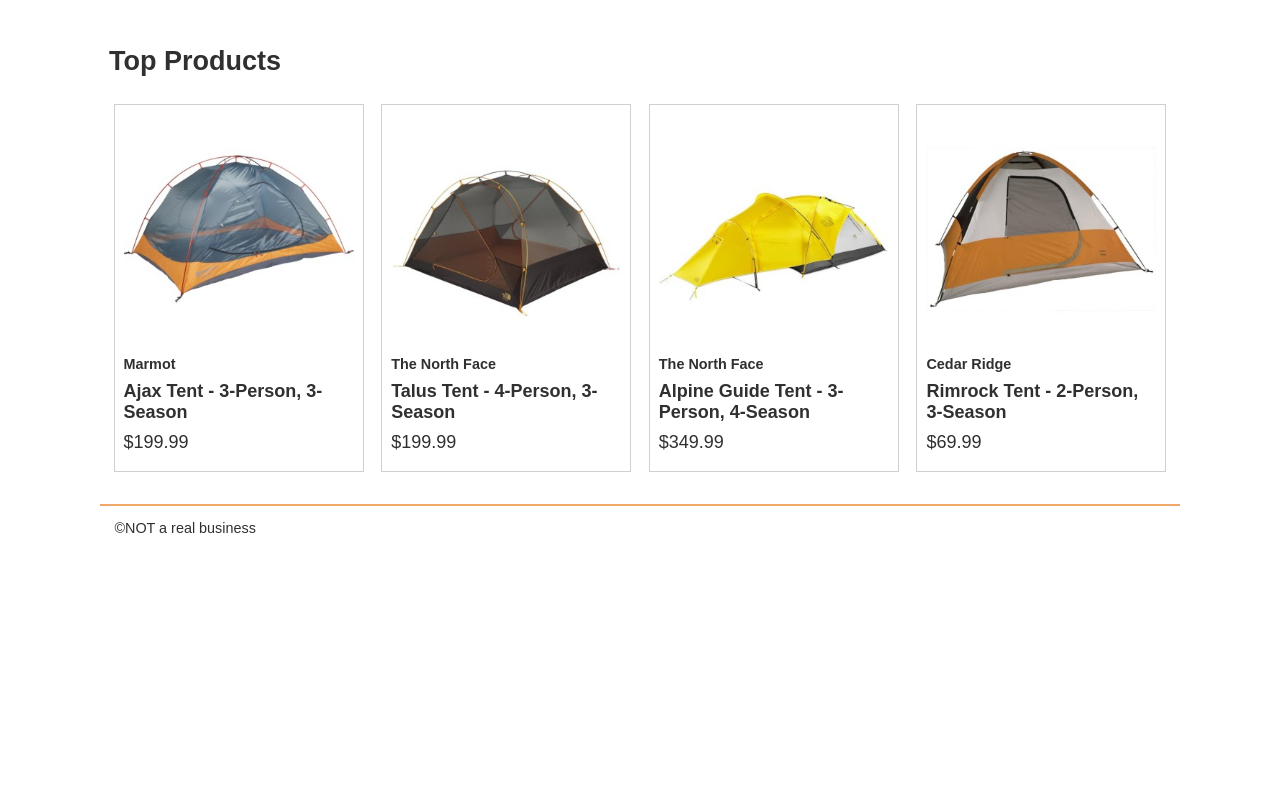
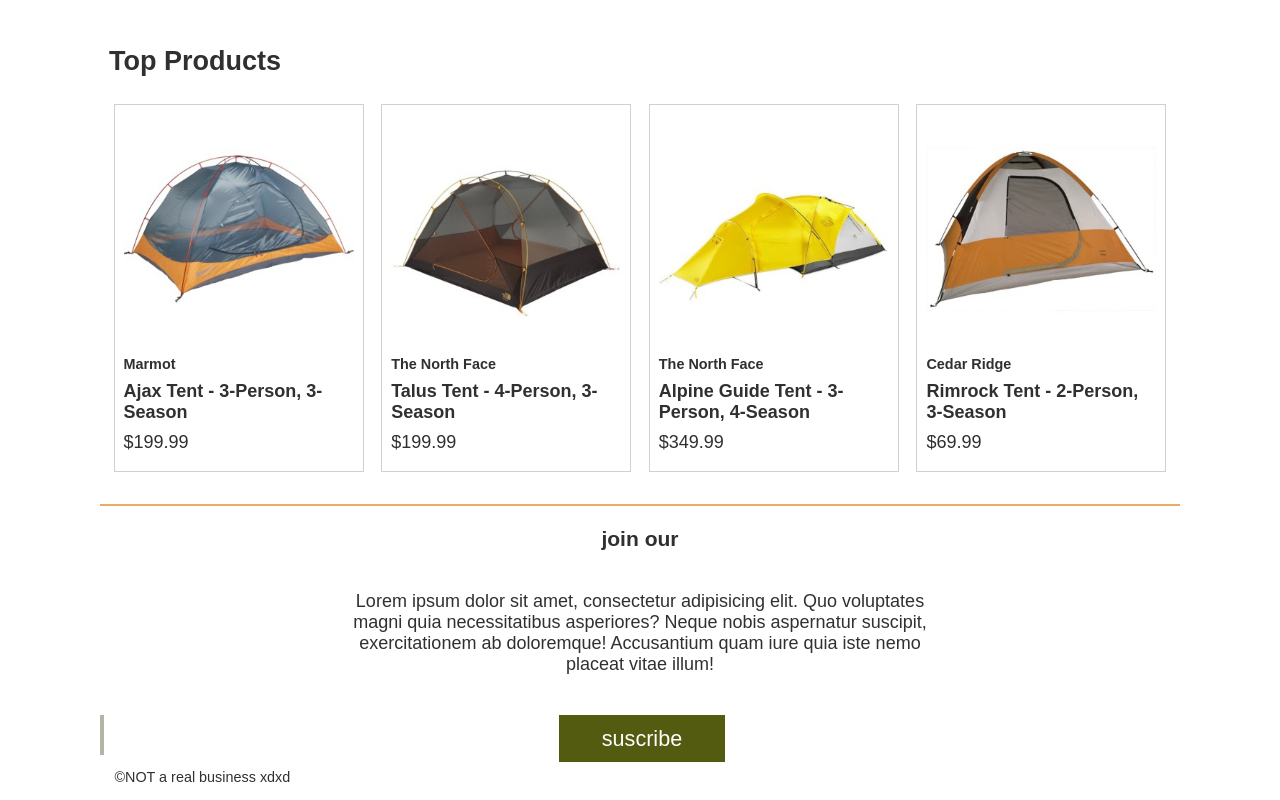
Before and after one commit to Jonas-chino/sleepout, a website built with Vite: page src/index.html in a window 1280 px wide. Shown: the part 628-1428 px from the top of the page. Before the commit the page ends 1178 px from the top, so only its background shows below. Built offline with nearby package versions, Linux system fonts and the light colour scheme.

```diff
--- a/src/css/style.css
+++ b/src/css/style.css
@@ -220,3 +220,50 @@
   font-size: var(--small-font);
   padding: 1em;
 }
+.email_container{
+  text-align: center;
+  align-content: center;
+  align-items: center;
+  justify-content: center;
+}
+.email_container p {
+  max-width: 600px;
+  margin: 40px auto;
+}
+.email_box{
+  height: 40px;
+  display: flex;
+  justify-content: center;
+
+}
+
+#tbox, #btn-emi{
+  border: none;
+  outline: none;
+}
+#tbox{
+  width: 0px;
+  transition: 0.5s;
+  background-color: #b2b4a4;
+  opacity:1;
+}
+#btn-emi:hover{
+  background-color: brown;
+  font-size: 1.2rem;
+}
+.email_box:hover> #tbox, #tbox:focus{
+  width: 260px;
+  padding: 0 10px;
+}
+
+@media screen and (max-width: 600px){
+  .product-card img{
+    max-width: 159px;
+  }
+}
+
+
+.product-card img:hover{
+  transform: scale(1.21);
+  transition: 0.2s;
+}
--- a/src/index.html
+++ b/src/index.html
@@ -7,6 +7,14 @@
     <link rel="stylesheet" href="/css/style.css" />
   </head>
   <body>
+    <script>
+      function captura (){
+    var datas = document.getElementById("tbox").value;
+    alert(datas);
+    console.log(datas);
+    localStorage.setItem('user-emi', datas);
+}
+    </script>
     <header class="divider">
       <div class="logo">
         <img src="/images/noun_Tent_2517.svg" alt="tent image for logo">
@@ -101,6 +109,17 @@
         </ul>
       </section>
     </main>
-    <footer>&copy;NOT a real business</footer>
+    <div class="email_container">
+      <form action="">
+          <h3>join our</h3>
+
+              <p>Lorem ipsum dolor sit amet, consectetur adipisicing elit. Quo voluptates magni quia necessitatibus asperiores? Neque nobis aspernatur suscipit, exercitationem ab doloremque! Accusantium quam iure quia iste nemo placeat vitae illum!</p>
+              <div class="email_box">
+                  <input id="tbox" placeholder="email" type="email">
+                  <button id="btn-emi" type="button" onclick="captura()">suscribe</button>
+          </div>
+      </form>
+  </div>
+    <footer>&copy;NOT a real business xdxd</footer>
   </body>
 </html>
```
